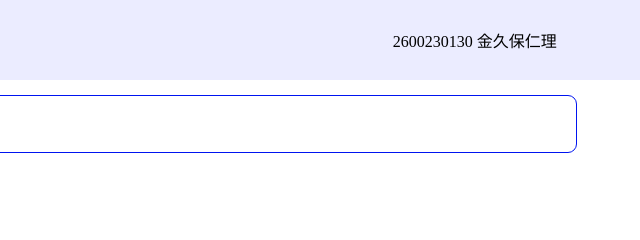
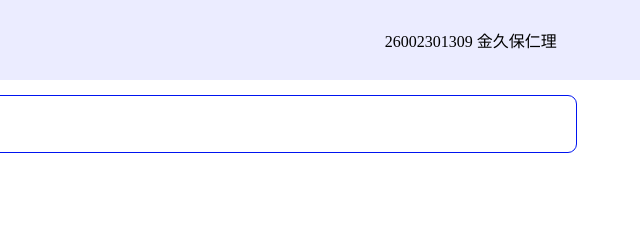
Before and after one commit to MasamichiKanakubo/sousei-knkb-portfolio, a plain HTML site: page index.html in a window 1280 px wide. Shown: the top 240 px of the page, 640-1280 px from the left. Drawn offline with Linux system fonts and the light colour scheme.

Commit message:
docs: fix number

```diff
--- a/index.html
+++ b/index.html
@@ -19,7 +19,7 @@
     <!-- 第１週課題：各自の学生証番号と名前を以下に記入する．-->
     <div class="namebox">
       <!-- ここから -->
-      2600230130 金久保仁理
+      26002301309 金久保仁理
       <!-- ここまで -->
     </div>
   </div>
```
